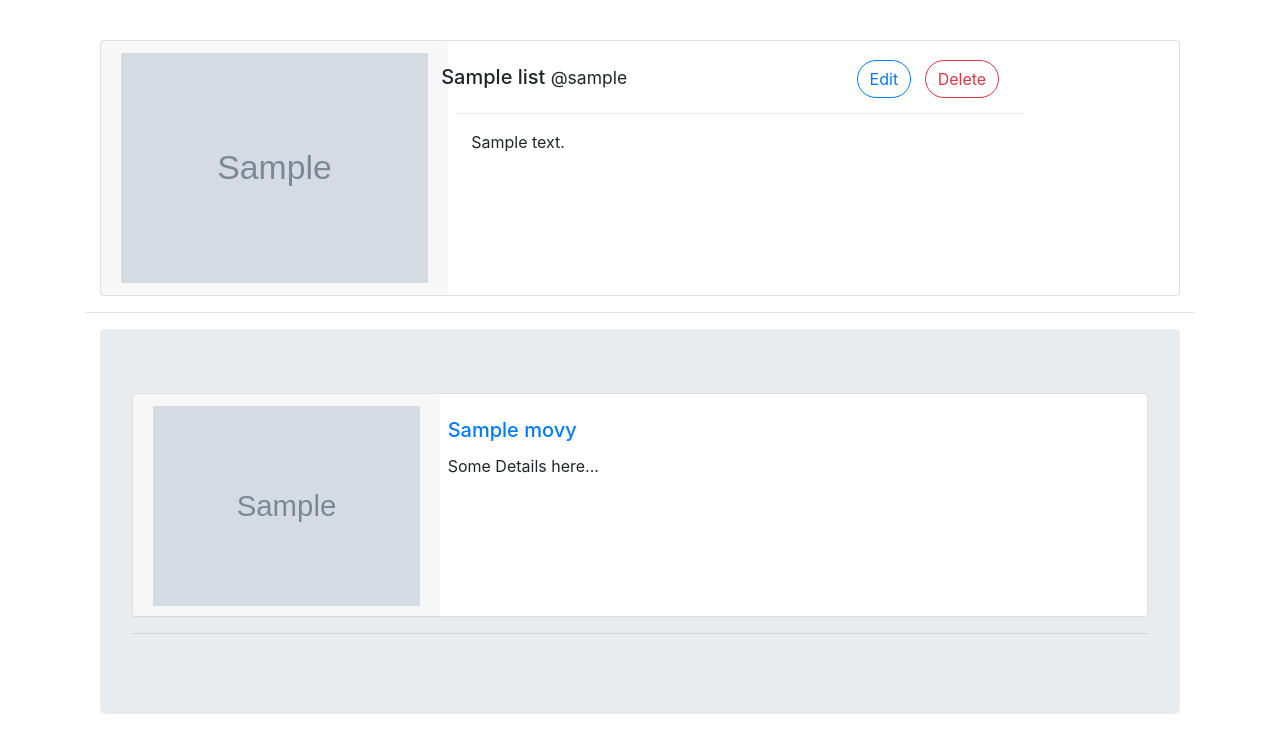
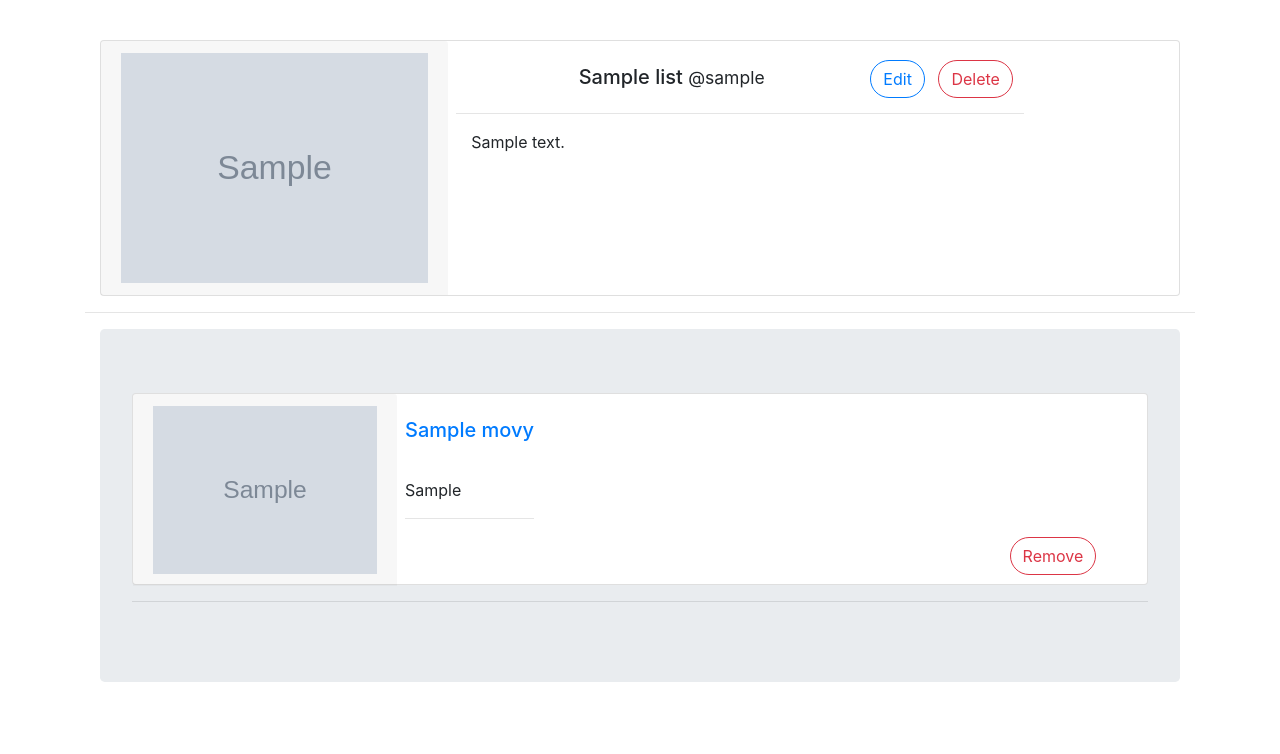
Before and after one commit to dferes/MovieApp, a Flask app: template templates/lists/show_user_list.html in a window 1280 px wide. Shown: the part 46-800 px from the top of the page. Run offline with Flask 2, Linux system fonts and the light colour scheme; the template is opened without the code that fills it: values that come from a table or form of the project are taken from there, others are empty; tables that the repository leaves empty hold one stand-in row (values such as "Sample post"); grey boxes marked "Sample" are stand-in pictures; parts of the project's set-up code (start-up, migrations or seed data) failed here and were passed over; some libraries are stand-ins or nearby versions.

Commit message:
removed some of the inline styles to a css file

```diff
--- a/templates/lists/show_user_list.html
+++ b/templates/lists/show_user_list.html
@@ -11,7 +11,7 @@
          <div class="card-block px-2">
             <br>
             <div class="row movie-list-card">
-               <h5>{{movie_list.title}}
+               <h5 class="user-list-movie-title">{{movie_list.title}}
                   <small>@{{user.username}}</small>
                </h5>
                {% if this_user.id == user.id %}
@@ -40,10 +40,10 @@
 <div class="container">
    <div class="jumbotron">
       {% for movie in movie_list.movies %}
-      <div class="card flex-row flex-wrap" style="height: 14rem;">
+      <div class="card flex-row flex-wrap" style="height: 12rem;">
          <div class="card-header border-0">
             <a href="/show-movie-details/{{movie.IMDB_id}}">
-               <img src="{{movie.poster_url}}" alt="" style="height: 12.5rem;">
+               <img src="{{movie.poster_url}}" alt="" style="height: 10.5rem;">
             </a>
          </div>
          <div class="card-block px-2">
@@ -51,8 +51,19 @@
             <a href="/show-movie-details/{{movie.IMDB_id}}">
                <h5 class="card-title">{{movie.name}}</h5>
             </a>
-            <p class="card-text">Some Details here...</p>
+            <br>
+            <p class="card-text list-card-movie-plot">
+               {{movie.plot}}
+            </p>
+            <hr>
          </div>
+         {% if this_user.id == user.id %}
+         <div class="movie-remove-button-div">
+            <form action="/users/lists/movies/{{movie.id}}/remove">
+               <button class="btn btn-md btn-outline-danger">Remove</button>
+            </form>
+         </div>
+         {% endif %}
       </div>
       <hr>
       {% endfor %}
```
